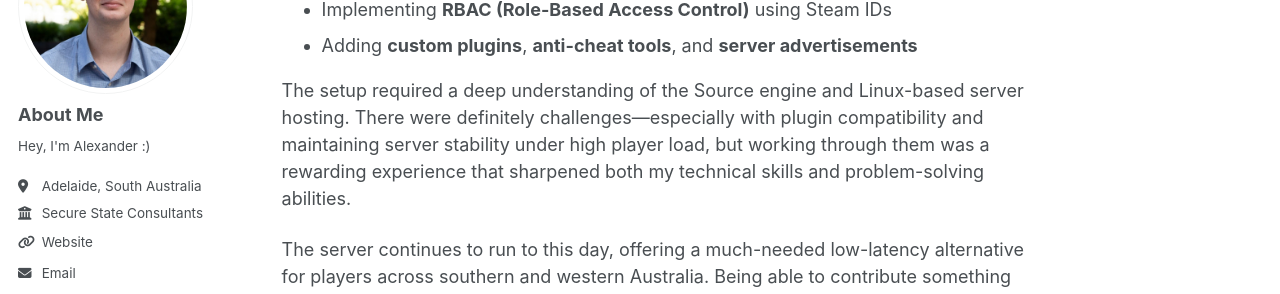
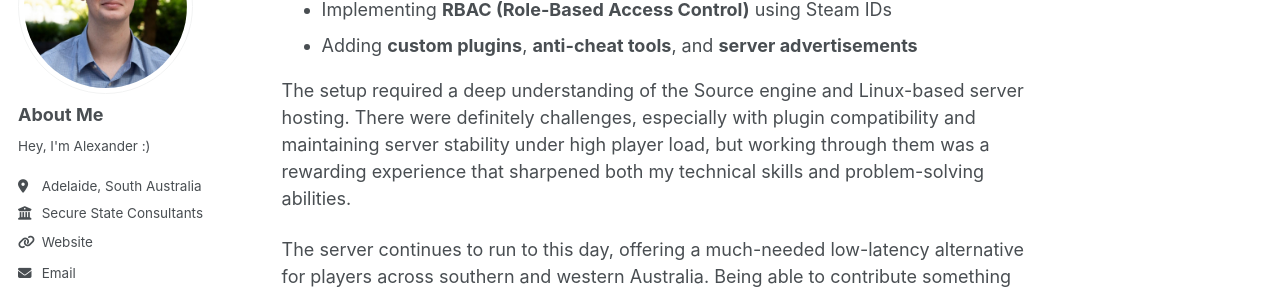
Before and after one commit to sunsetorange1/sunsetorange1.github.io, a Jekyll site: the page built from _posts/2015-08-14-blog-post-4.md, in a window 1280 px wide and 900 px high, scrolled down 327 px. Shown: the part 180-474 px from the top of the window. Built offline with Jekyll 4.4.1, drawn with Linux system fonts in a browser that asks for light colours.

```diff
--- a/_posts/2015-08-14-blog-post-4.md
+++ b/_posts/2015-08-14-blog-post-4.md
@@ -11,7 +11,7 @@ This project involved:
 - Implementing **RBAC (Role-Based Access Control)** using Steam IDs
 - Adding **custom plugins**, **anti-cheat tools**, and **server advertisements**
 
-The setup required a deep understanding of the Source engine and Linux-based server hosting. There were definitely challenges—especially with plugin compatibility and maintaining server stability under high player load, but working through them was a rewarding experience that sharpened both my technical skills and problem-solving abilities.
+The setup required a deep understanding of the Source engine and Linux-based server hosting. There were definitely challenges, especially with plugin compatibility and maintaining server stability under high player load, but working through them was a rewarding experience that sharpened both my technical skills and problem-solving abilities.
 
 The server continues to run to this day, offering a much-needed low-latency alternative for players across southern and western Australia.
 Being able to contribute something meaningful back to a community that means a lot to me has made this one of my favourite personal projects.
```
